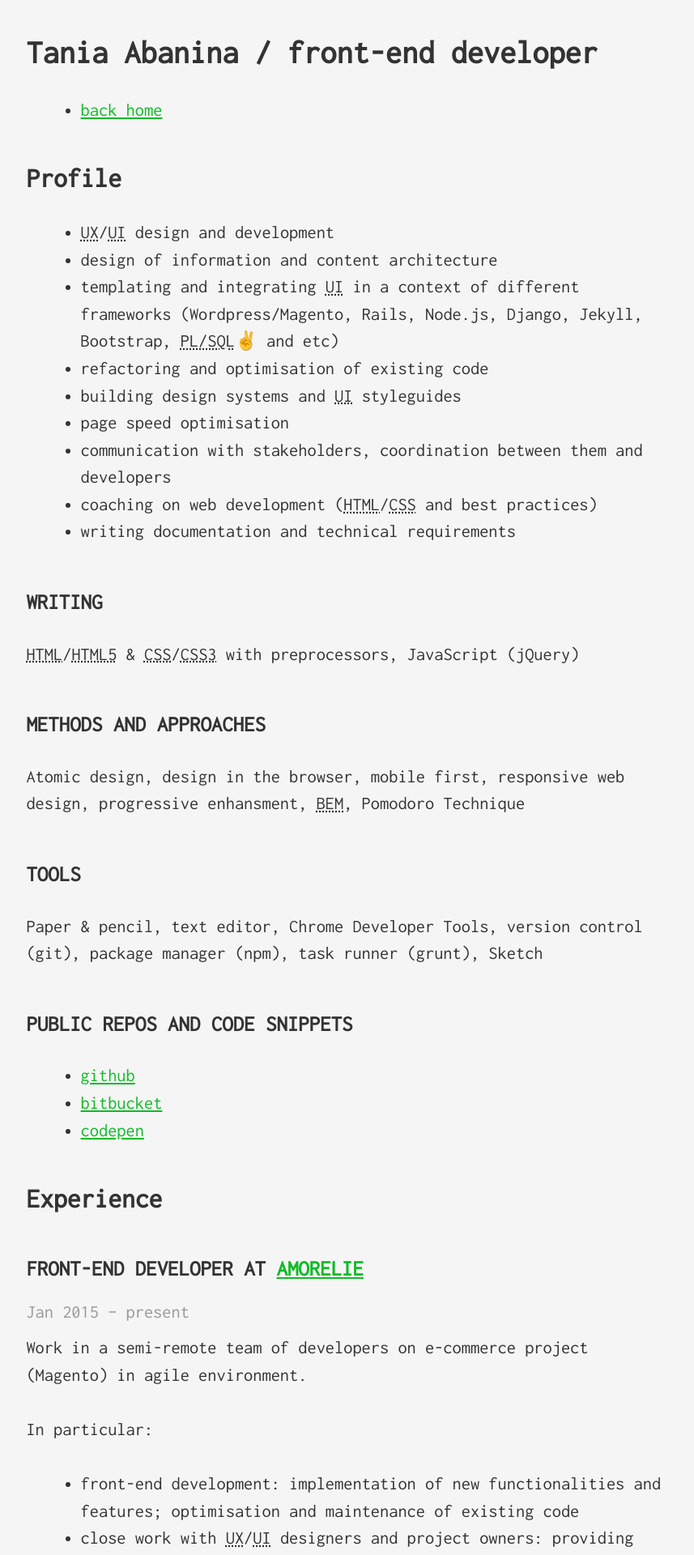
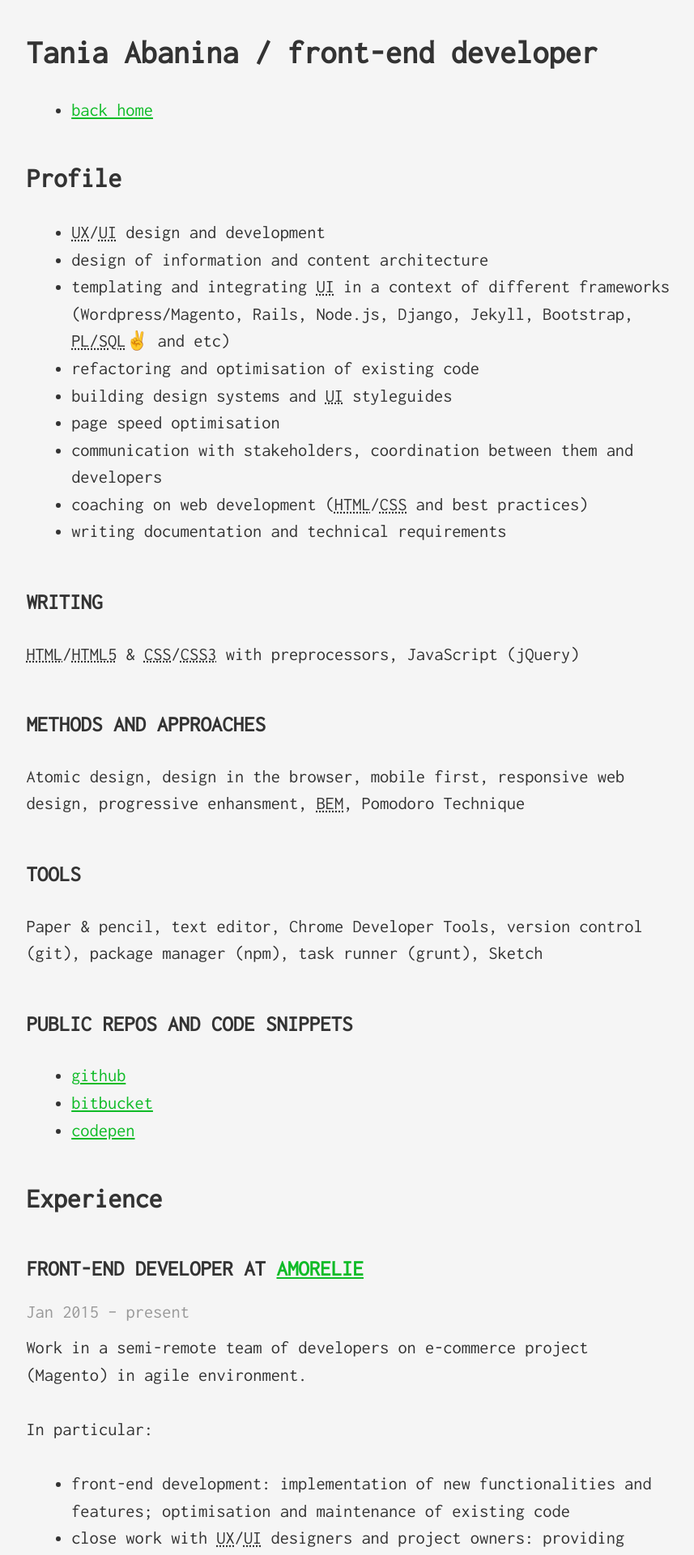
Before and after one commit to tataata/taniaabanina.com, a Jekyll site: the page built from resume.md, in a window 1280 px wide. Shown: the top 1920 px of the page at 81% size, without its empty margins (6-863 px from the left). Built offline with Jekyll 4.4.1, drawn with Linux system fonts in a browser that asks for light colours; some of the changed text lies outside the part shown.

Commit message:
update font size range and spacing for lists

```diff
--- a/css/screen.css
+++ b/css/screen.css
@@ -103,10 +103,10 @@
   font-smoothing: antialiased;
   text-rendering: optimizeLegibility; }
   html {
-    font-size: 1.2rem; }
+    font-size: 1.1rem; }
     @media screen and (min-width: 20rem) {
       html {
-        font-size: calc(1.2rem + 0.2 * ((100vw - 20rem) / 44)); } }
+        font-size: calc(1.1rem + 0.3 * ((100vw - 20rem) / 44)); } }
     @media screen and (min-width: 64rem) {
       html {
         font-size: 1.4rem; } }
@@ -132,7 +132,7 @@
 
 ul li,
 dl dd {
-  margin-left: 1.5rem; }
+  margin-left: 0.99rem; }
 
 dl dt {
   margin-top: 0.75rem; }
--- a/scss/_typography.scss
+++ b/scss/_typography.scss
@@ -4,7 +4,7 @@
 
 $minScreen: 20rem;
 $maxScreen: 64rem;
-$minFont: 1.2rem;
+$minFont: 1.1rem;
 $maxFont: 1.4rem;
 
 $h1: 1.8rem;
@@ -72,7 +72,7 @@
 
 ul li,
 dl dd {
-  margin-left: $baseline;
+  margin-left: $baseline * 0.66;
 }
 
 dl dt {
```
Also changed, not shown: resume.md (+1 -1 lines), 2 other files.
